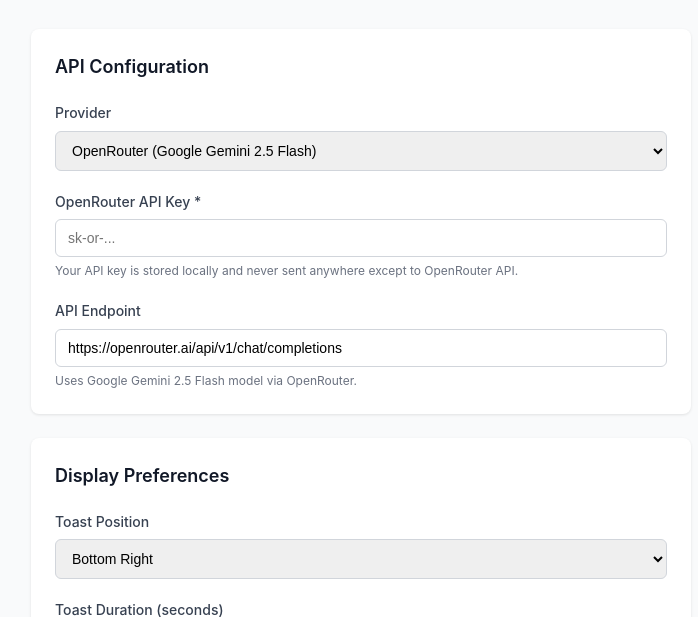
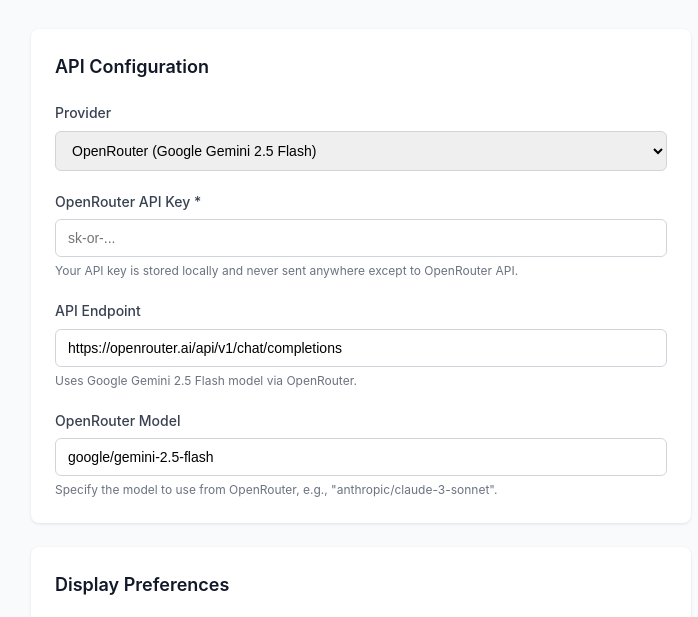
Before and after one commit to devin201o/Inspect-assistant, a website built with Vite: page src/options.html in a window 1280 px wide. Shown: the part 121-738 px from the top of the page, without its empty margins (279-977 px from the left). Built offline with nearby package versions, Linux system fonts and the light colour scheme; some packages are replaced by stand-ins of ours.

Commit message:
Implemented support for other OpenRouter models

```diff
--- a/src/background.ts
+++ b/src/background.ts
@@ -194,7 +194,7 @@
     : DEFAULT_PROMPTS.conciseAcademic;
 
   const requestBody = {
-    model: 'google/gemini-2.5-flash',
+    model: settings.model,
     messages: [
       { role: 'system', content: systemPrompt },
       { role: 'user', content: text },
--- a/src/options.html
+++ b/src/options.html
@@ -46,6 +46,17 @@
             readonly
           />
           <small>Uses Google Gemini 2.5 Flash model via OpenRouter.</small>
+        </div>
+
+        <div class="form-group">
+          <label for="model">OpenRouter Model</label>
+          <input
+            type="text"
+            id="model"
+            name="model"
+            placeholder="google/gemini-2.5-flash"
+          />
+          <small>Specify the model to use from OpenRouter, e.g., "anthropic/claude-3-sonnet".</small>
         </div>
       </section>
 
--- a/src/options.ts
+++ b/src/options.ts
@@ -4,6 +4,7 @@
 const providerSelect = document.getElementById('provider') as HTMLSelectElement;
 const apiKeyInput = document.getElementById('apiKey') as HTMLInputElement;
 const apiEndpointInput = document.getElementById('apiEndpoint') as HTMLInputElement;
+const modelInput = document.getElementById('model') as HTMLInputElement;
 const toastPositionSelect = document.getElementById('toastPosition') as HTMLSelectElement;
 const toastDurationInput = document.getElementById('toastDuration') as HTMLInputElement;
 const testBtn = document.getElementById('testBtn') as HTMLButtonElement;
@@ -22,6 +23,7 @@
   providerSelect.value = settings.provider;
   apiKeyInput.value = settings.apiKey;
   apiEndpointInput.value = settings.apiEndpoint;
+  modelInput.value = settings.model;
   toastPositionSelect.value = settings.toastPosition;
   toastDurationInput.value = (settings.toastDuration / 1000).toString();
 
@@ -66,11 +68,13 @@
   const result = await chrome.storage.local.get('settings');
   const existingSettings = result.settings || DEFAULT_SETTINGS;
 
+  const modelValue = modelInput.value.trim();
   const settings: ExtensionSettings = {
     ...existingSettings,
     provider: providerSelect.value as 'openrouter' | 'custom',
     apiKey: apiKeyInput.value.trim(),
     apiEndpoint: apiEndpointInput.value.trim(),
+     model: modelValue || DEFAULT_SETTINGS.model,
     toastPosition: toastPositionSelect.value as 'bottom-left' | 'bottom-right',
     toastDuration: duration * 1000,
     promptMode: selectedPromptMode,
--- a/src/types.ts
+++ b/src/types.ts
@@ -2,6 +2,7 @@
   enabled: boolean;
   apiKey: string;
   apiEndpoint: string;
+  model: string;
   toastDuration: number;
   toastPosition: 'bottom-left' | 'bottom-right';
   provider: 'openrouter' | 'custom';
@@ -25,6 +26,7 @@
   enabled: true,
   apiKey: '',
   apiEndpoint: 'https://openrouter.ai/api/v1/chat/completions',
+  model: 'google/gemini-2.5-flash',
   toastDuration: 20000,
   toastPosition: 'bottom-right',
   provider: 'openrouter',
```
Also changed, not shown: 1 other file.
